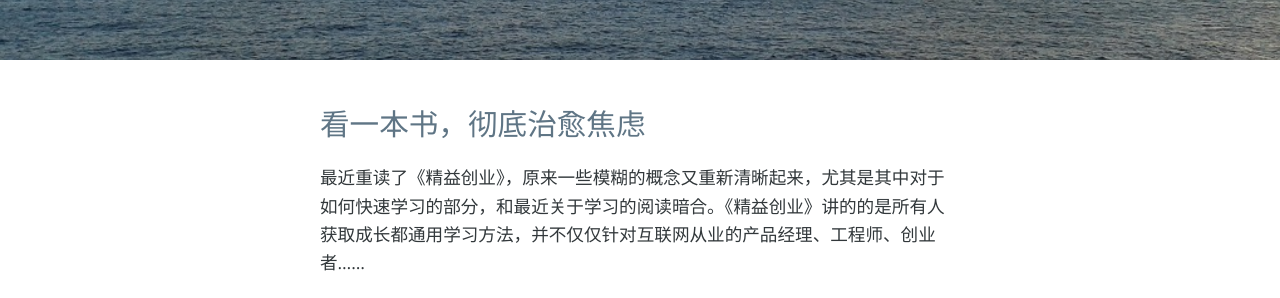
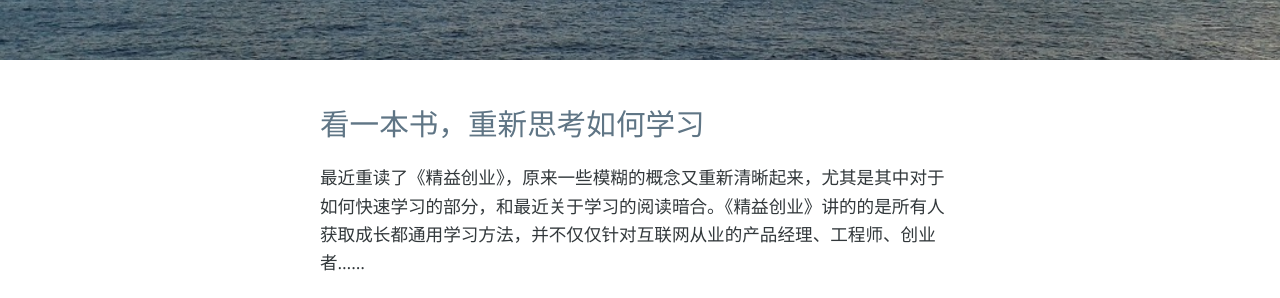
Before and after one commit to shaneliu/shaneliu.github.io, a Jekyll site: the page built from index.html, in a window 1280 px wide. Shown: the part 242-540 px from the top of the page. Built offline with Jekyll 4.4.1, drawn with Linux system fonts in a browser that asks for light colours; nearby versions of some CDN libraries; the list of posts is cut into pages by our own code; comment, search, counter and statistics services are not loaded.

Commit message:
uodate title

```diff
--- a/_posts/2017-05-07-How-2-learn.md
+++ b/_posts/2017-05-07-How-2-learn.md
@@ -1,6 +1,6 @@
 ---
 layout: post
-title: 看一本书，彻底治愈焦虑
+title: 看一本书，重新思考如何学习
 description: 最近重读了《精益创业》，原来一些模糊的概念又重新清晰起来，尤其是其中对于如何快速学习的部分，和最近关于学习的阅读暗合。《精益创业》讲的的是所有人获取成长都通用学习方法，并不仅仅针对互联网从业的产品经理、工程师、创业者……
 ---
 
```
